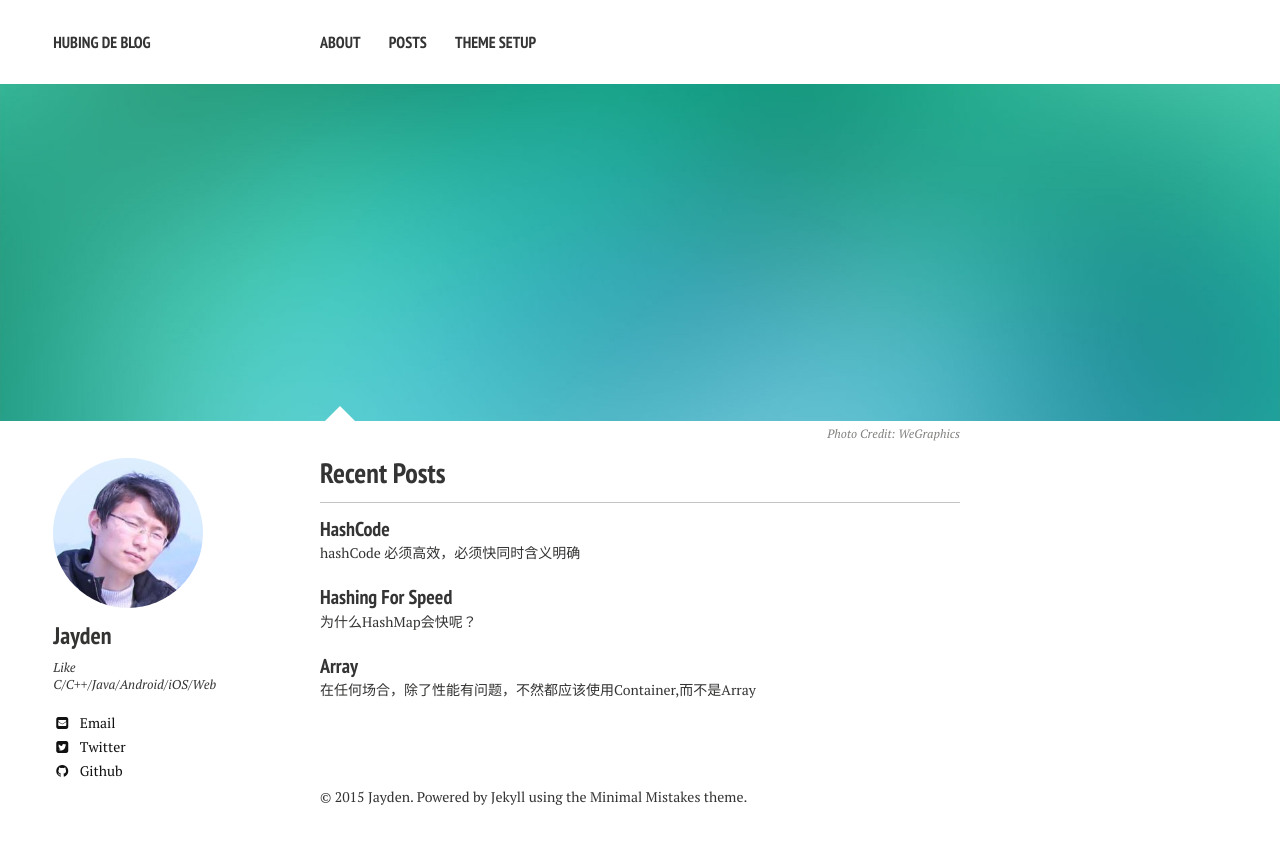
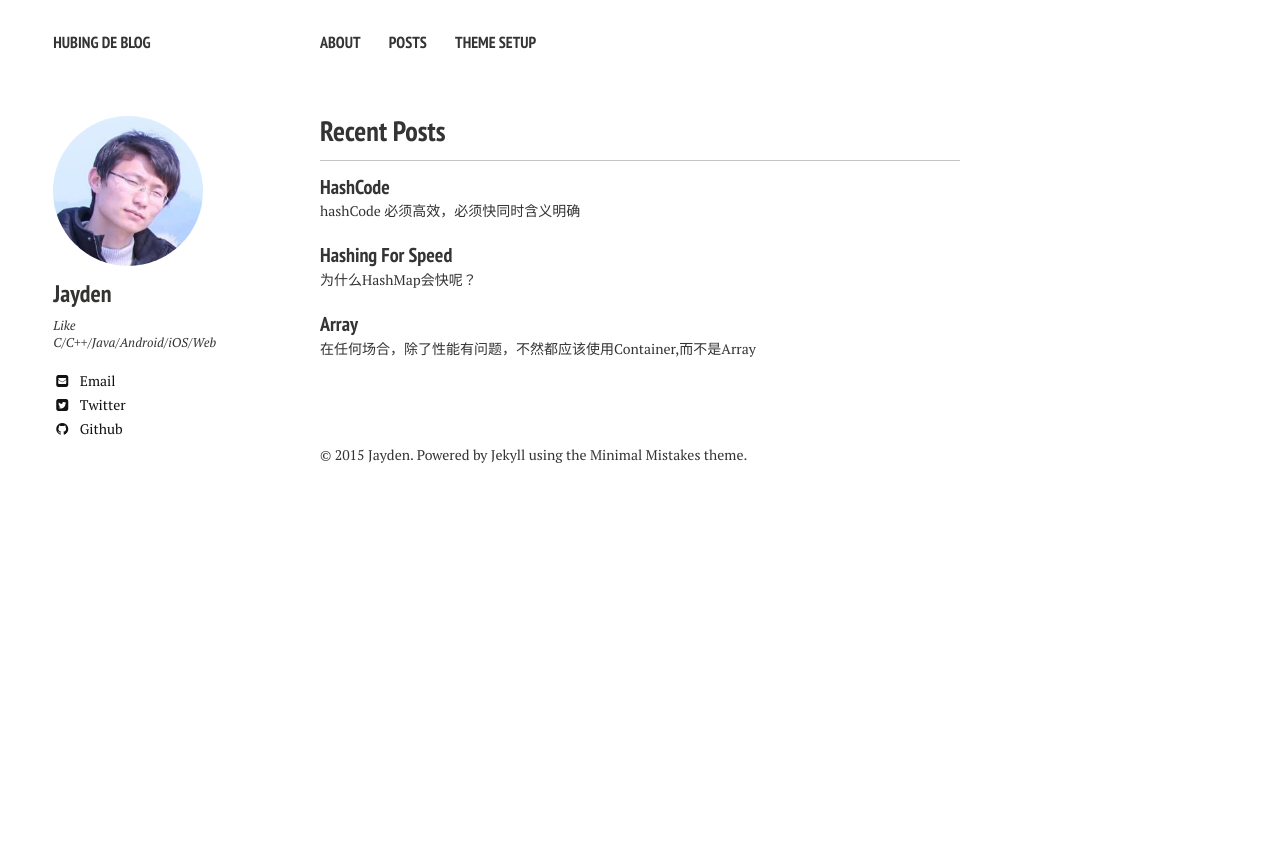
Before and after one commit to dreamhb/dreamhb.github.io, a Jekyll site: the page built from index.md, in a window 1280 px wide. Shown: the top 844 px of the page. Built offline with Jekyll 4.4.1, drawn with Linux system fonts in a browser that asks for light colours; nearby versions of some CDN libraries.

Commit message:
remove credit

```diff
--- a/_layouts/page.html
+++ b/_layouts/page.html
@@ -22,8 +22,6 @@
       "{{ site.url }}/images/{{ page.image.feature }}"
     {% endif %}
   alt="{{ page.title }} feature image">
-  {% if page.image.credit %}
-    <span class="image-credit">Photo Credit: <a href="{{ page.image.creditlink }}">{{ page.image.credit }}</a></span>
   {% endif %}
   </div><!-- /.image-wrap -->
 {% endif %}
--- a/index.md
+++ b/index.md
@@ -3,7 +3,5 @@ layout: home
 excerpt: "A minimal Jekyll theme for your blog by designer Michael Rose."
 tags: [Jekyll, theme, responsive, blog, template]
 image:
-  feature: sample-image-1.jpg
-  credit: WeGraphics
-  creditlink: http://wegraphics.net/downloads/free-ultimate-blurred-background-pack/
+feature: sample-image-1.jpg
 ---
```
